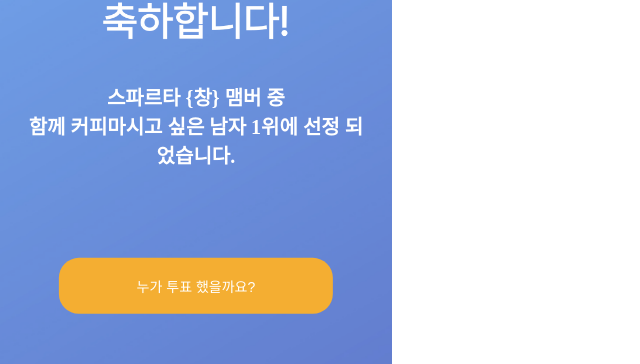
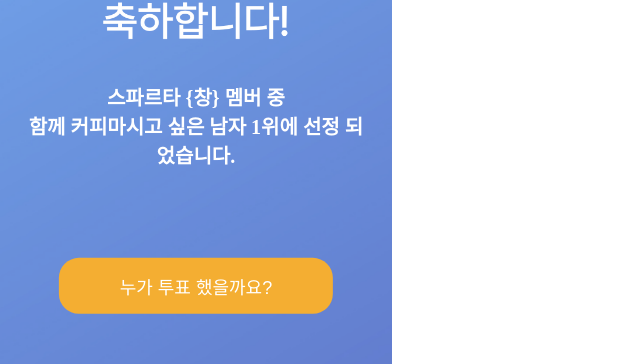
Before and after one commit to yangseongyeal2/ham_sampleApp, a website: page coffemen.html in a window 1280 px wide. Shown: the part 317-681 px from the top of the page, 0-640 px from the left. Drawn offline with nearby package versions, Linux system fonts and the light colour scheme.

Commit message:
fixed button pixel

```diff
--- a/coffemen.html
+++ b/coffemen.html
@@ -27,7 +27,7 @@
                 <div class="lb-image"><img id="customimg" src="assets/img/003.png" ></div>
 
                 <div class="jb-text" >
-                    <label class="labelm" > 스파르타 {창} 맴버 중<br></label>
+                    <label class="labelm" > 스파르타 {창} 멤버 중<br></label>
                     <label class="labelm" > 함께 커피마시고 싶은 남자 1위에 선정 되었습니다.</label>
                 </div>
                 <button type="button" class="passbtn" id="passbtn" >누가 투표 했을까요?</button>
--- a/css/mystyle.css
+++ b/css/mystyle.css
@@ -6,7 +6,7 @@
   text-align: center;
   text-decoration: none;
   display: inline-block;
-  font-size: 14px;
+  font-size: 18px;
   /* margin: 4px 2px; */
   border-radius: 20px;
   height: 7%;
```
